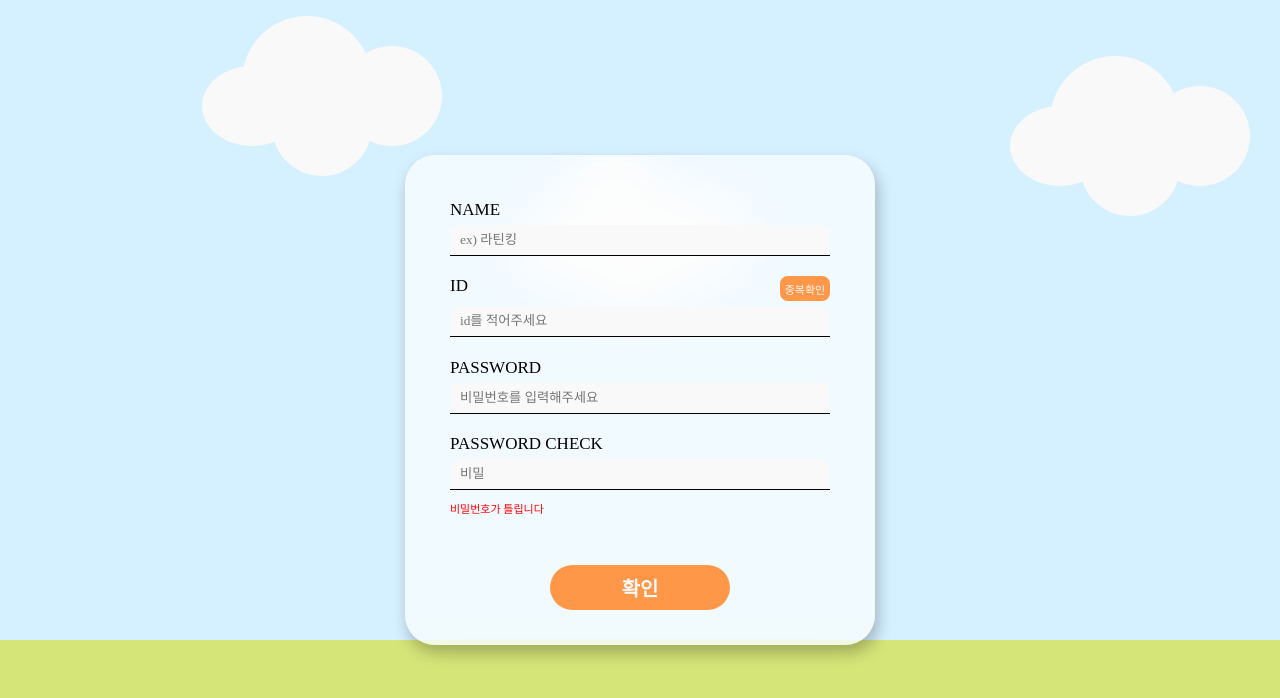
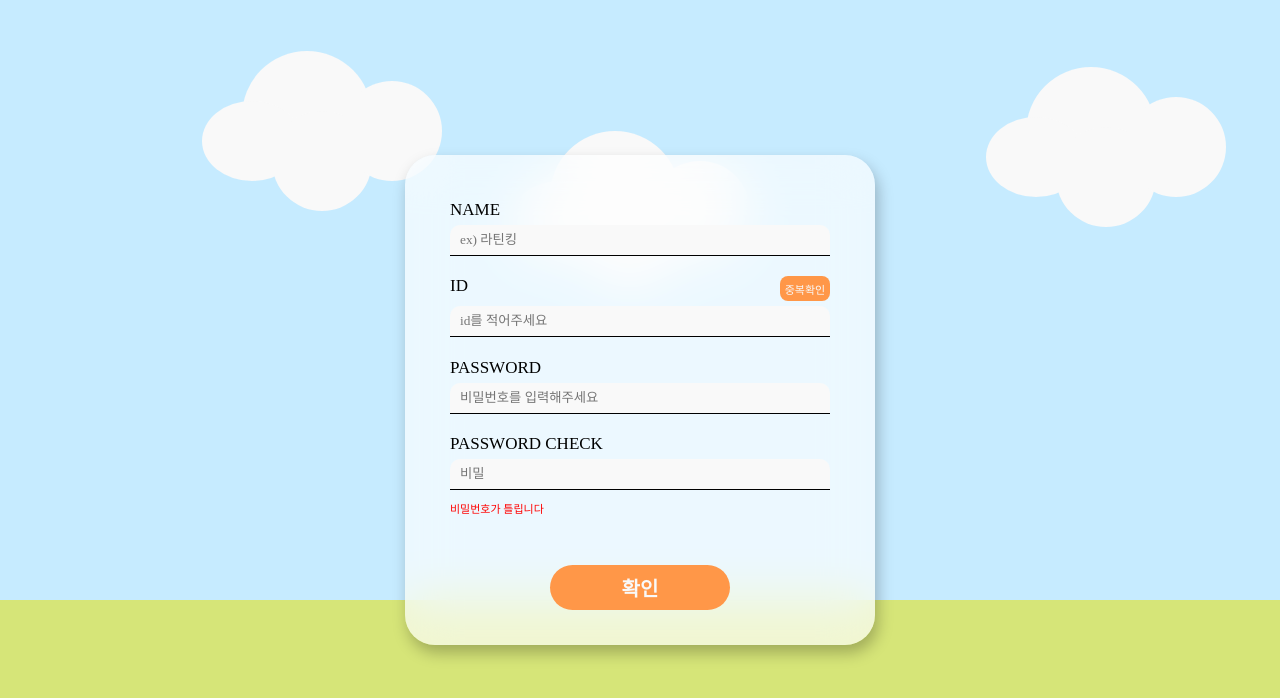
Before and after one commit to DR-LaLa/FE, a React (Vite) app: page / in a window 1280 px wide. Shown: the top 698 px of the page. Built offline with nearby package versions, Linux system fonts and the light colour scheme; a web font is replaced by a local one.

Commit message:
배경 애니메이션 추가 및 css 수정

```diff
--- a/src/css/default/Cloud.jsx
+++ b/src/css/default/Cloud.jsx
@@ -29,15 +29,45 @@ const CloudBox = styled.div`
   width: 280px;
   height: 160px;
   position: absolute;
-  top: 2vh;
+  top: 5vh;
   left: 15vw;
+  animation-name: move1;
+  animation-duration: 5s;
+  animation-iteration-count: infinite;
+
+  @keyframes move1 {
+    0% {
+      top: 5vh;
+    }
+    50% {
+      top: 10vh;
+    }
+    100% {
+      top: 5vh;
+    }
+  }
 `;
 
 const CloudBox2 = styled.div`
   width: 280px;
   height: 160px;
   position: absolute;
-  top: 20vh;
+  top: 15vh;
+  animation-name: move2;
+  animation-duration: 5s;
+  animation-iteration-count: infinite;
+
+  @keyframes move2 {
+    0% {
+      top: 15vh;
+    }
+    50% {
+      top: 20vh;
+    }
+    100% {
+      top: 15vh;
+    }
+  }
 `;
 
 const CloudBox3 = styled.div`
@@ -45,8 +75,22 @@ const CloudBox3 = styled.div`
   height: 160px;
   position: absolute;
   top: 7vh;
-  right: 0;
-  z-index: 3;
+  right: 3vh;
+  animation-name: move3;
+  animation-duration: 5s;
+  animation-iteration-count: infinite;
+
+  @keyframes move3 {
+    0% {
+      top: 7vh;
+    }
+    50% {
+      top: 12vh;
+    }
+    100% {
+      top: 7vh;
+    }
+  }
 `;
 
 const Cloud1 = styled.div`
--- a/src/css/default/GlobalStyle.jsx
+++ b/src/css/default/GlobalStyle.jsx
@@ -19,12 +19,12 @@ const GlobalStyle = createGlobalStyle`
     width: 100%;
     height: 100vh;
     position: relative;
-    background-color: #D5F0FF;
+    background-color: #c6ebff;
   }
   body::after{
     content: "";
     width: 100%;
-    height: 20%;
+    height: 25vh;
     display: block;
     position: absolute;
     bottom: 0;
```
